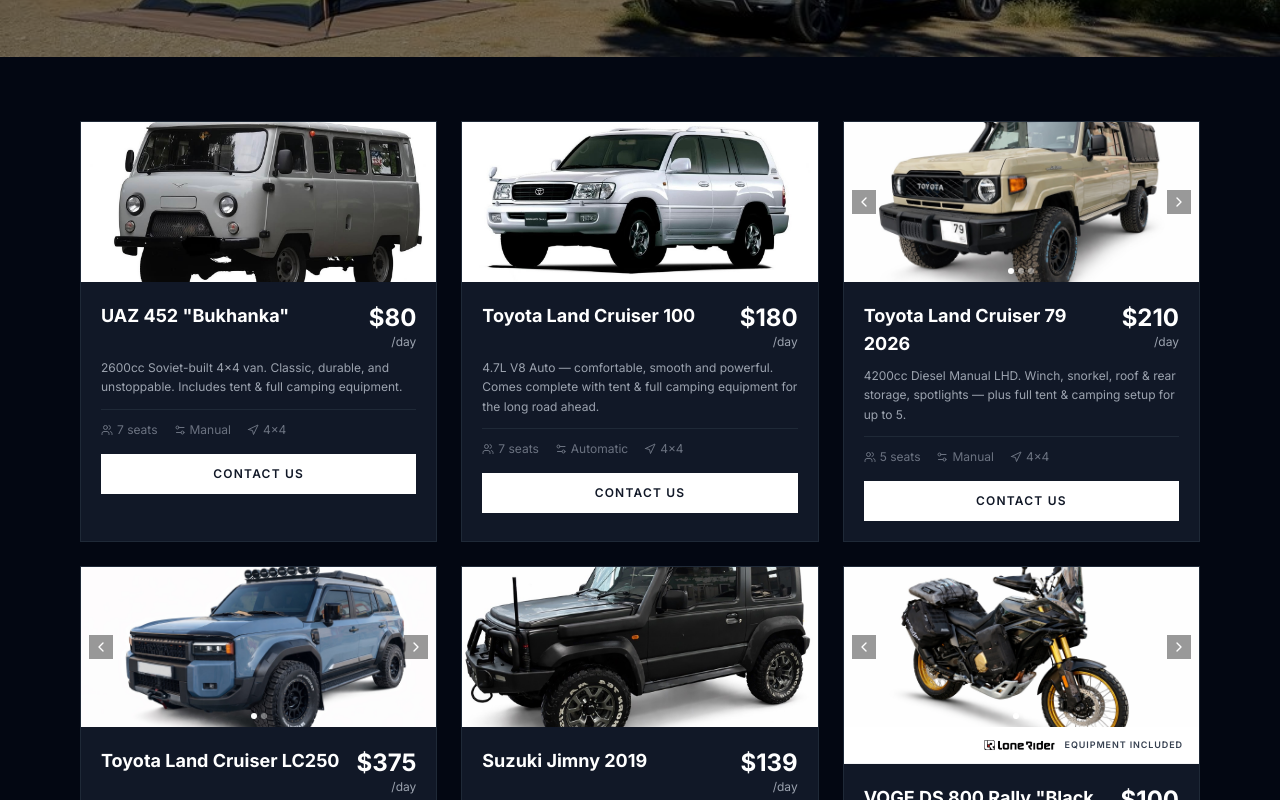
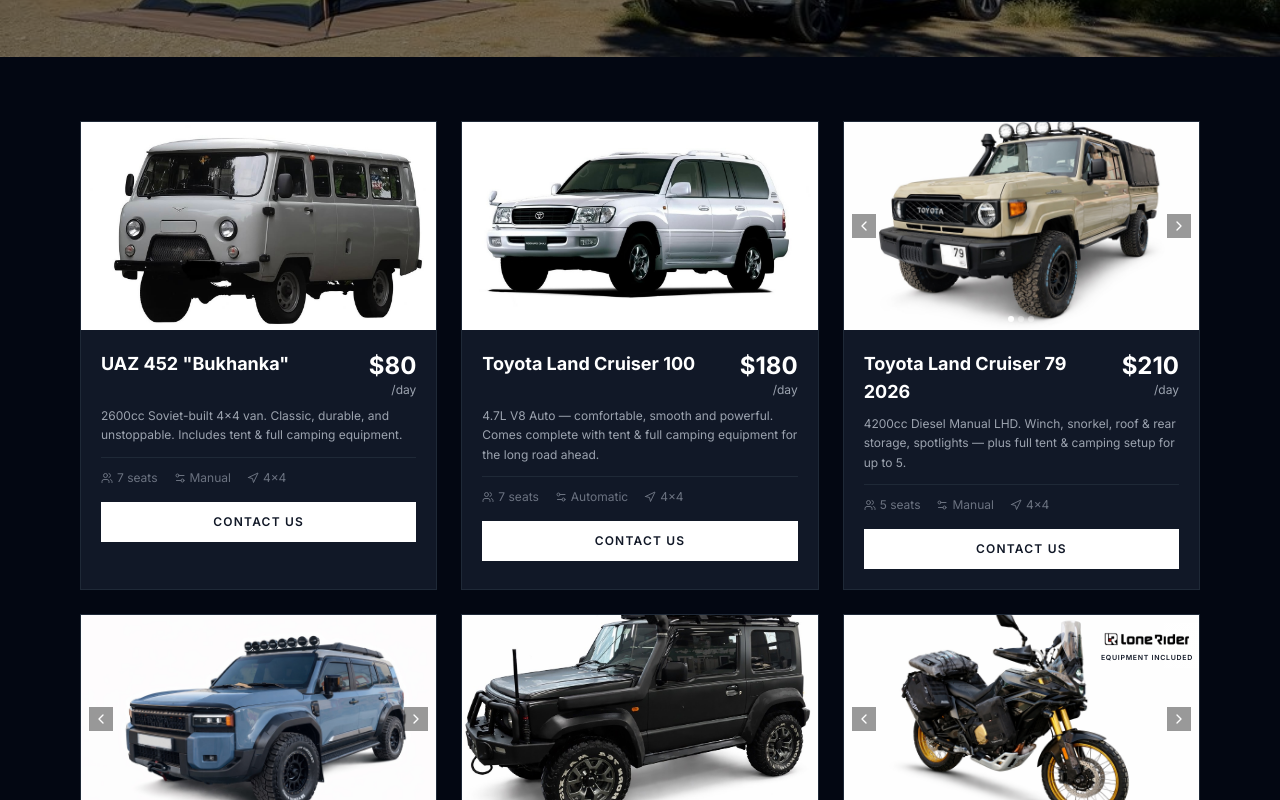
Before and after one commit to Cakyparu777/wild-moto-tours, a React (Vite) app: page / in a window 1280 px wide. Shown: the part 1580-2380 px from the top of the page. Built offline with nearby package versions, Linux system fonts and the light colour scheme.

Commit message:
resized image

```diff
--- a/src/components/Gallery.tsx
+++ b/src/components/Gallery.tsx
@@ -109,7 +109,7 @@
   }
 
   return (
-    <div className="relative overflow-hidden bg-gray-50 dark:bg-gray-800 h-40">
+    <div className="relative overflow-hidden bg-gray-50 dark:bg-gray-800 h-52">
       <img
         src={images[idx]}
         alt={`${name} rental Mongolia`}
@@ -159,13 +159,15 @@
         <div className="grid grid-cols-1 md:grid-cols-2 lg:grid-cols-3 gap-6">
           {cars.map((car) => (
             <div key={car.name} className="group border border-gray-100 dark:border-gray-800 hover:border-gray-300 dark:hover:border-gray-600 bg-white dark:bg-gray-900 transition-all duration-300">
-              <CarSlider images={car.images} name={car.name} />
-              {car.tag === 'Motorcycle' && (
-                <div className="bg-white border-b border-gray-100 px-4 py-2 flex items-center justify-end gap-2">
-                  <img src={loneRiderLogo} alt="Lone Rider" className="h-5 w-auto object-contain" />
-                  <p className="text-[9px] font-semibold tracking-widest uppercase text-gray-700">Equipment Included</p>
-                </div>
-              )}
+              <div className="relative">
+                <CarSlider images={car.images} name={car.name} />
+                {car.tag === 'Motorcycle' && (
+                  <div className="absolute top-2 right-0 bg-gradient-to-r from-transparent to-white/75 px-1.5 py-1 flex flex-col items-center gap-0.5">
+                    <img src={loneRiderLogo} alt="Lone Rider" className="h-6 w-auto object-contain" />
+                    <p className="text-[7px] font-semibold tracking-widest uppercase text-gray-900">Equipment Included</p>
+                  </div>
+                )}
+              </div>
 
               <div className="p-5">
                 <div className="flex items-start justify-between mb-2">
--- /dev/null
+++ b/src/components/PartnerStrip.tsx
@@ -0,0 +1,21 @@
+import loneRiderLogo from '../public/logo/Lone_rider_logo.png'
+
+export default function PartnerStrip() {
+  return (
+    <div className="bg-white border-y border-gray-200 py-6 px-6 sm:px-8 md:px-16 lg:px-20">
+      <div className="flex flex-col sm:flex-row items-center justify-center gap-4 sm:gap-8">
+        <p className="text-gray-500 text-xs font-semibold tracking-[0.2em] uppercase text-center sm:text-left">
+          All motorcycles come fully equipped with
+        </p>
+        <img
+          src={loneRiderLogo}
+          alt="Lone Rider"
+          className="h-10 w-auto object-contain"
+        />
+        <p className="text-gray-500 text-xs font-semibold tracking-[0.2em] uppercase text-center sm:text-left">
+          luggage system
+        </p>
+      </div>
+    </div>
+  )
+}
```
Also changed, not shown: src/public/bike_images/IMG_1035.jpg.
